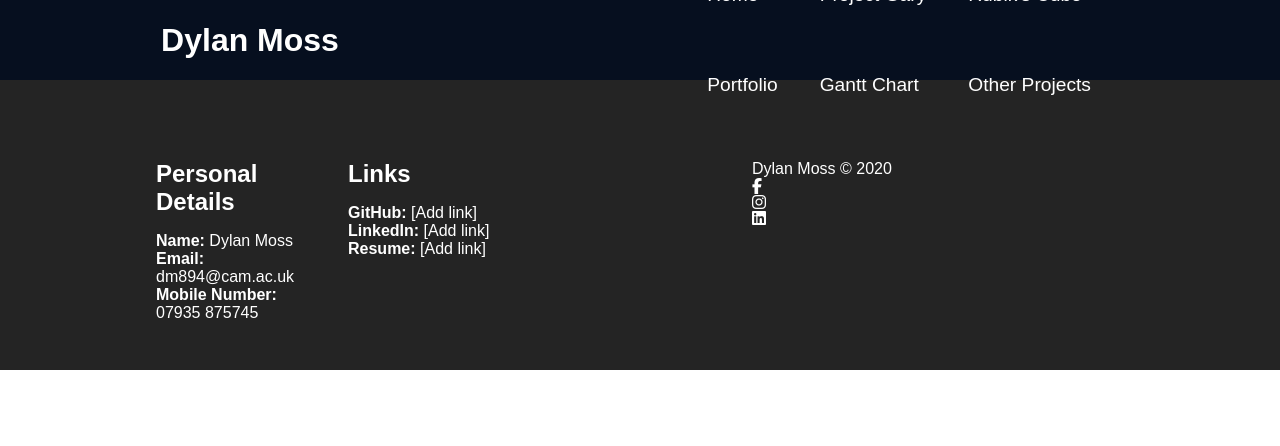
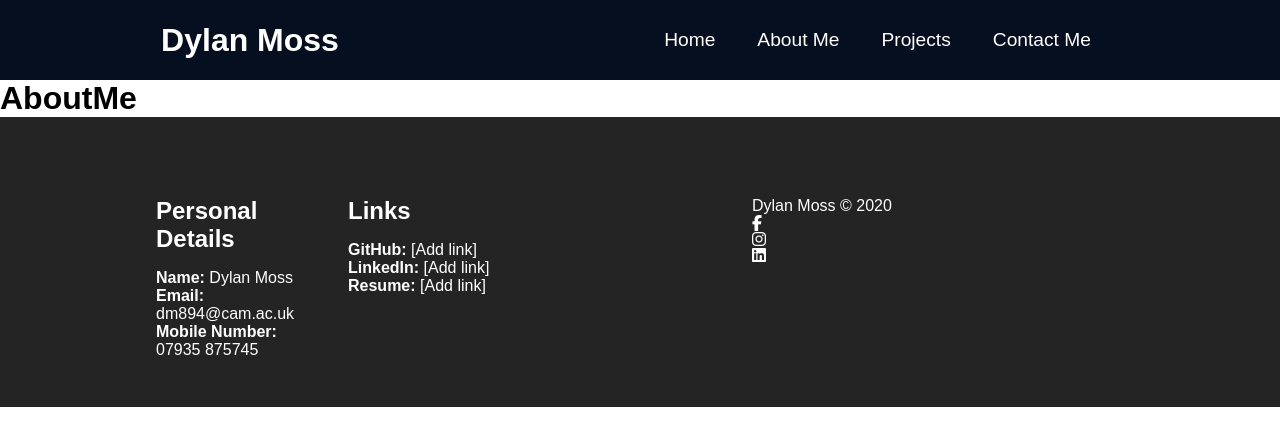
Before and after one commit to DylanMoss1/Personal-Website, a React (Create React App) app in the folder client/: page /aboutme in a window 1280 px wide. Shown: the top 446 px of the page. Built offline with nearby package versions, Linux system fonts and the light colour scheme.

Commit message:
restructured pages away from projects

```diff
--- a/client/src/App.js
+++ b/client/src/App.js
@@ -1,11 +1,9 @@
 import './App.css';
 import { BrowserRouter as Router, Switch, Route } from 'react-router-dom';
 import Home from './components/pages/Home';
-import Gary from './components/pages/Gary';
-import Rubiks from './components/pages/Rubiks';
-import This from './components/pages/This';
-import Gantt from './components/pages/Gantt';
-import Other from './components/pages/Other';
+import AboutMe from './components/pages/AboutMe';
+import Projects from './components/pages/Projects';
+import ContactMe from './components/pages/ContactMe';
 import Navbar from './components/navbar/Navbar';
 import Footer from './components/footer/Footer';
 
@@ -16,11 +14,9 @@ function App() {
         <Navbar />
         <Switch>
           <Route path='/' exact component={Home} />
-          <Route path='/gary' component={Gary} />
-          <Route path='/rubiks' component={Rubiks} />
-          <Route path='/this' component={This} />
-          <Route path='/gantt' component={Gantt} />
-          <Route path='/other' component={Other} />
+          <Route path='/aboutme' component={AboutMe} />
+          <Route path='/projects' component={Projects} />
+          <Route path='/contactme' component={ContactMe} />
         </Switch>
         <Footer />
       </Router>
--- a/client/src/components/navbar/Navbar.css
+++ b/client/src/components/navbar/Navbar.css
@@ -36,7 +36,7 @@
 
 .nav-menu {
   display: grid;
-  grid-template-columns: repeat(3, auto);
+  grid-template-columns: repeat(4, auto);
   grid-gap: 10px;
   list-style: none;
   text-align: center;
--- a/client/src/components/navbar/Navbar.js
+++ b/client/src/components/navbar/Navbar.js
@@ -41,28 +41,18 @@ function Navbar() {
               </Link>
             </li>
             <li className='nav-item'>
-              <Link to='/gary' className='nav-links' onClick={closeMobileMenu}>
-                Project Gary
+              <Link to='/aboutme' className='nav-links' onClick={closeMobileMenu}>
+                About Me
               </Link>
             </li>
             <li className='nav-item'>
-              <Link to='/rubiks' className='nav-links' onClick={closeMobileMenu}>
-                Rubik's Cube
+              <Link to='/projects' className='nav-links' onClick={closeMobileMenu}>
+                Projects
               </Link>
             </li>
             <li className='nav-item'>
-              <Link to='/this' className='nav-links' onClick={closeMobileMenu}>
-                Portfolio
-              </Link>
-            </li>
-            <li className='nav-item'>
-              <Link to='/gantt' className='nav-links' onClick={closeMobileMenu}>
-                Gantt Chart
-              </Link>
-            </li>
-            <li className='nav-item'>
-              <Link to='/other' className='nav-links' onClick={closeMobileMenu}>
-                Other Projects
+              <Link to='/contactme' className='nav-links' onClick={closeMobileMenu}>
+                Contact Me
               </Link>
             </li>
           </ul>
--- a/client/src/components/pages/Gary.js
+++ b/client/src/components/pages/AboutMe.js
@@ -1,12 +1,12 @@
 import React from 'react';
 import '../../App.css';
 
-function Gary() {
+function AboutMe() {
     return (
         <>
-            <h1>Gary</h1>
+            <h1>AboutMe</h1>
         </>
     )
 }
 
-export default Gary;
+export default AboutMe;
--- a/client/src/components/pages/Other.js
+++ b/client/src/components/pages/ContactMe.js
@@ -1,12 +1,12 @@
 import React from 'react';
 import '../../App.css';
 
-function Other() {
+function ContactMe() {
     return (
         <>
-            <h1>Other</h1>
+            <h1>ContactMe</h1>
         </>
     )
 }
 
-export default Other;
+export default ContactMe;
--- a/client/src/components/pages/Gantt.js
+++ /dev/null
@@ -1,12 +0,0 @@
-import React from 'react';
-import '../../App.css';
-
-function Gantt() {
-    return (
-        <>
-            <h1>Gantt</h1>
-        </>
-    )
-}
-
-export default Gantt;
--- a/client/src/components/pages/This.js
+++ b/client/src/components/pages/Projects.js
@@ -1,12 +1,12 @@
 import React from 'react';
 import '../../App.css';
 
-function This() {
+function Projects() {
     return (
         <>
-            <h1>This</h1>
+            <h1>Projects</h1>
         </>
     )
 }
 
-export default This;
+export default Projects;
--- a/client/src/components/pages/Rubiks.js
+++ /dev/null
@@ -1,12 +0,0 @@
-import React from 'react';
-import '../../App.css';
-
-function Rubiks() {
-    return (
-        <>
-            <h1>Rubiks</h1>
-        </>
-    )
-}
-
-export default Rubiks;
```
